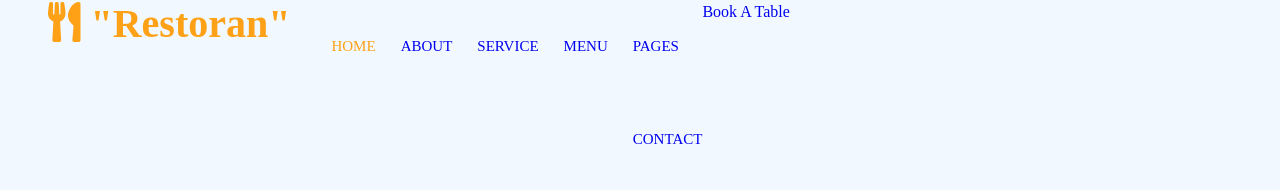
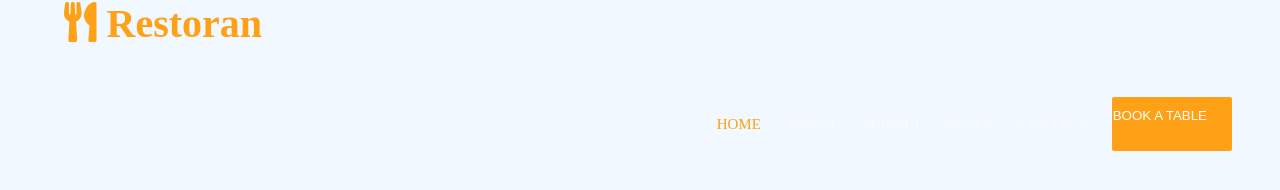
Before and after one commit to ogunleye0720/50_Javascript_project_challenge, a plain HTML site: page Restoran_Website_Clone/index.html in a window 1280 px wide. Drawn offline with nearby package versions, Linux system fonts and the light colour scheme.

Commit message:
'updated'

```diff
--- a/Restoran_Website_Clone/assets/css/main.css
+++ b/Restoran_Website_Clone/assets/css/main.css
@@ -1,146 +1,202 @@
-/* ====== RESET ====== */
-*,*::after,*::before{
+*{
+    margin: 0;
+    padding: 0;
     box-sizing: border-box;
+}
+a{
+    color: #FEA116;
+    text-decoration: none;
+}
+h1{
+    margin-top: 0;
+    margin-bottom: 0.5rem;
+    font-weight: 800;
+    line-height: 1.2;
+    color: #0F172B;
 }
 
 body{
     margin: 0;
+    font-weight: 400;
     font-size: 1rem;
-    font-weight: 400;
     line-height: 1.5;
-    color: #665656;
-    background-color: #F1F8FF;
+    color: #666565;
+    background-color: #f1f8ff;
     -webkit-text-size-adjust: 100%;
     -webkit-tap-highlight-color: rgba(0,0,0,0);
 }
-/* ===== Typography ===== */
-h1{
-    font-weight: 800;
-    line-height: 1.2;
-}
-a{
-    text-decoration: none;
-}
-li{
-    list-style: none;
-}
-
-/* ===== Reused Styles ===== */
 .container-1{
-    background-color: #fff !important;
-    padding: 0 !important;
     width: 100%;
     margin-inline: auto;
 }
-.nav-hero{
-    position: relative !important;
+
+section .container-2{
+    padding: 0;
+    position: relative;
+    width: 100%;
+    margin-inline: auto;
 }
 
-/*====== Navbar ======*/
-.navbar{
+/*====== NAVBAR ====== */
+
+nav .navbar{
+    position: relative;
     display: flex;
-    flex-wrap: nowrap;
-    justify-content: flex-start;
-    position: absolute;
-    width: 100%;
-    top: 0;
-    left: 0;
-    padding-block: 0 !important;
-    padding-inline: 3rem !important;
-    z-index: 999;
-    background: transparent !important;
+    flex-wrap: wrap;
+    align-items: center;
+    justify-content: space-between;
+    padding-top: 0.5rem;
+    padding-bottom: 0.5rem;
 }
-.navbar .navbar-brand{
+.navbar-dark .navbar-brand{
     color: #fff;
     padding: 0;
-    margin-inline-end: 1rem;
+    margin-right: 1rem;
     font-size: 1.25rem;
     white-space: nowrap;
 }
 .primary-text{
     color: #FEA116;
     margin: 0;
-    font-size: 2.5rem;
 }
-.navbar .navbar-toggler{
-    color: rgba(255,255,255,0.55);
+.navbar-dark .navbar-toggler{
+    color: rgba(225,225,225,0.55);
     border-color: rgba(255,255,255,0.1);
 }
-.collapse:not(.show){
+.navbar-toggler{
+    padding: 0.25rem 0.75rem;
+    font-size: 1.25rem;
+    line-height: 1;
+    background-color: transparent;
+    border: 1px solid transparent;
+    border-radius: 2px;
+    transition: box-shadow 0.15s ease-in-out;
+}
+
+button:not(:disabled), [type="button"]:not(:disabled){
+    cursor: pointer;
+}
+/*.collapse:not(.show){
     display: none;
-}
+}*/
 .navbar-collapse{
+    flex-basis: 100%;
     flex-grow: 1;
     align-items: center;
 }
-.navbar .navbar-nav{
+.navbar-nav{
     display: flex;
-    margin-right: auto;
-    margin-block-end: 0;
-    padding-inline-end: 1.5rem;
-    padding-inline-start: 0;
-    padding-block: 0;
+    flex-direction: column;
+    padding-left: 0;
+    padding-right: 1.5rem;
+    padding-top: 0;
+    padding-bottom: 0;
+    margin-left: auto;
+    margin-bottom: 0;
+    list-style: none;
 }
-.navbar .nav-link{
-    display: block;
+.navbar-dark .navbar-nav .nav-link{
     position: relative;
     margin-left: 25px;
     padding: 35px 0;
+    font-size: 15px;
     text-transform: uppercase;
     font-weight: 500;
-    font-size: 15px;
     outline: none;
+    color: rgba(255,255,255,0.55);
     transition: .5s;
 }
-.navbar .nav-link.active{
+.navbar-nav .nav-link{
+    padding-right: 0;
+    padding-left: 0;
+}
+.nav-link{
+    display: block;
+    padding: 0.5rem 1rem;
+    color: #FEA116;
+    transition: color 0.15s ease-in-out, background-color 0.15s ease-in-out, border-color 0.15s ease-in-out;
+}
+.navbar-dark .navbar-nav .nav-link.active{
     color: #FEA116;
 }
-
-.dropdown{
-    position: relative;
-    box-sizing: border-box;
+.navbar-dark .navbar-nav.nav-link.active{
+    color: #fff;
 }
-.dropdown-menu{
-    position: absolute;
-    z-index: 1000;
-    display: none;
-    min-width: 10rem;
-    padding: 0.5rem 0;
-    margin: 0;
-    font-size: 1rem;
-    color: #665656;
-    text-align: left;
-    list-style: none;
-    background-color: #fff;
-    background-clip: padding-box;
-    border: 1px solid rgba(0,0,0,0.15);
+.btn.btn-primary-2{
+    color: #fff;
+}
+.btn-primary-2{
+    background-color: #FEA116;
+    color: #FEA116;
+}
+.btn{
+    display: inline-block;
+    line-height: 1.5;
+    text-align: center;
+    vertical-align: middle;
+    cursor: pointer;
+    user-select: none;
+    font-weight: 500;
+    text-transform: uppercase;
+    padding-top: 0.5rem;
+    padding-bottom: 0.5rem;
+    padding-right: 1.5rem;
+    padding-bottom: 1.5rem;
+    border: 1px solid transparent;
     border-radius: 2px;
+    transition: .5s;
 }
 
-@media (min-width: 992px){
-    .navbar .navbar-toggler{
+
+/* ----- font-awesome ----- */
+.me-3{
+    margin-left: 1rem;
+}
+.fa{
+    display: inline-block;
+    -moz-osx-font-smoothing: grayscale;
+    -webkit-font-smoothing: antialiased;
+    font-style: normal;
+    font-variant: normal;
+    font-weight: 900;
+    font-family: "Font Awesome 5 Free";
+    text-rendering: auto;
+    line-height: 1;
+}
+
+
+@media (min-width: 992px) {
+    .navbar-dark{
+        position:absolute;
+        flex-wrap: nowrap;
+        justify-content: flex-start;
+        width: 100%;
+        top: 0;
+        left: 0;
+        z-index: 999;
+        padding-top: 0;
+        padding-bottom: 0;
+        padding-inline: 3rem;
+        background: transparent;
+    }
+    .navbar-dark .navbar-toggler{
         display: none;
     }
     .navbar-collapse{
-        display: flex !important;
+        display: flex;
         flex-basis: auto;
     }
-    .navbar .navbar-nav{
+    .navbar-nav{
         flex-direction: row;
     }
-    .navbar-nav .dropdown-menu{
-        position: absolute;
+    .navbar-nav .nav-link{
+        padding-right: 0.5rem;
+        padding-left: 0.5rem;
     }
 }
 
-/* ===== Font-Awesome Styling ===== */
-.fa{
-    display: inline-block;
-    margin-block-end: 1rem;
-    font-weight: 900;
-    font-style: normal;
-    font-variant: normal;
-    text-rendering: auto;
-    line-height: 1;
-    -webkit-font-smoothing:antialiased;
+@media (min-width: 1200px) {
+    h1{
+        font-size: 2.5rem;
+    }
 }
--- a/Restoran_Website_Clone/index.html
+++ b/Restoran_Website_Clone/index.html
@@ -25,12 +25,12 @@
 <body>
     <div class="container-1">
         <!--NAVBAR & HERO SECTION-->
-        <section class="container-1 nav-hero">
-            <nav class="navbar">
+        <section class="container-2 nav-hero">
+            <nav class="navbar navbar-dark">
                 <a href="#" class="navbar-brand">
                     <h1 class="primary-text">
                         <i class="fa fa-utensils me-3"></i>
-                        "Restoran"
+                        Restoran
                     </h1>
                 </a>
                 <button class="navbar-toggler" type="button" data-bs-toggle="collapse" data-bs-target="#navbarCollapse">
@@ -42,16 +42,9 @@
                         <a href="about.html" class="nav-item nav-link">About</a>
                         <a href="service.html" class="nav-item nav-link">Service</a>
                         <a href="menu.html" class="nav-item nav-link">Menu</a>
-                        <div class="nav-item  dropdown">
-                            <a href="#" class="nav-link dropdown-toggle" data-bs-toggle="dropdown">Pages</a>
-                            <div class="dropdown-menu">
-                                <a href="booking.html" class="dropdown-item">Booking</a>
-                                <a href="team.html" class="dropdown-item">Our Team</a>
-                                <a href="testimonial.html" class="dropdown-item">Testimonial</a>
-                        </div>
                         <a href="contact.html" class="nav-item nav-link">Contact</a>
                     </div>
-                    <a href="#" class="btn btn-primary-2">Book A Table</a>
+                    <a href="#"><button class="btn btn-primary-2">Book A Table</button></a>
                 </div>
             </nav>
             <div class="container-1 hero-header"></div>
```
